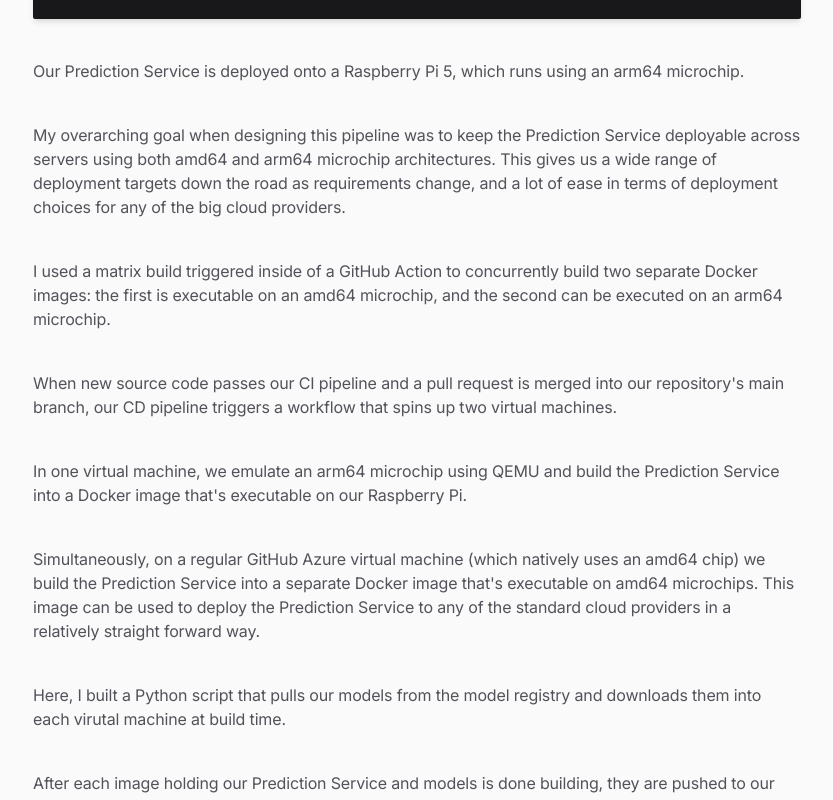
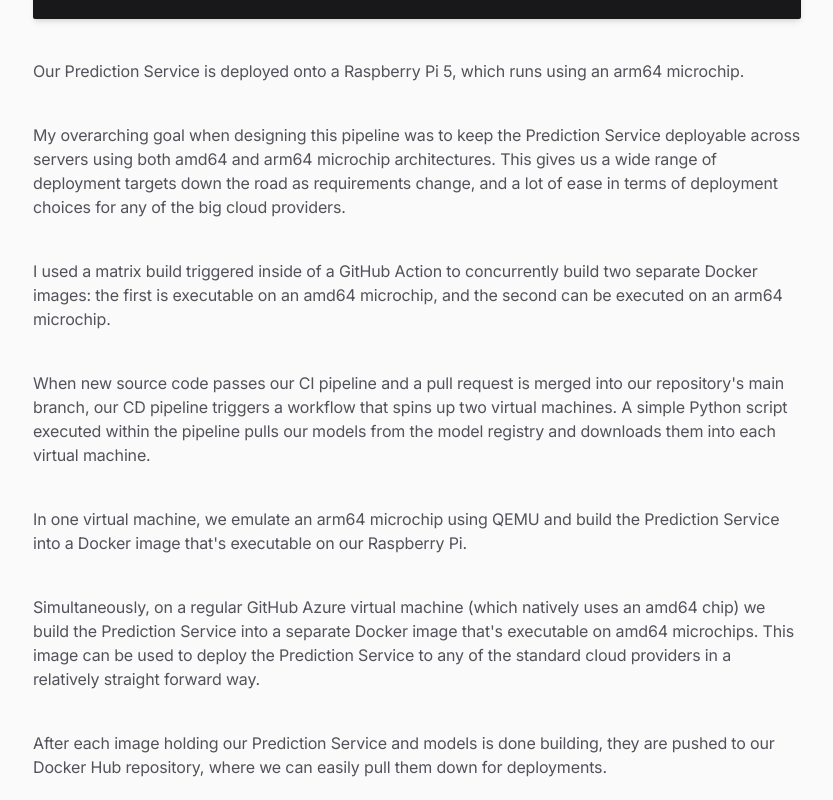
Before and after one commit to christopherkeim/christopherkeim-xyz, a Next.js app: page /projects/crypto in a window 1280 px wide. Shown: the part 11200-12000 px from the top of the page, without its empty margins (223-1056 px from the left). Built offline with nearby package versions, Linux system fonts and the light colour scheme.

Commit message:
Updated `Continuous Delivery` section.

```diff
--- a/app/projects/crypto/page.tsx
+++ b/app/projects/crypto/page.tsx
@@ -389,7 +389,9 @@ export default function CryptoPage() {
         <PaperParagraph>
           When new source code passes our CI pipeline and a pull request is
           merged into our repository&apos;s main branch, our CD pipeline
-          triggers a workflow that spins up two virtual machines.
+          triggers a workflow that spins up two virtual machines. A simple
+          Python script executed within the pipeline pulls our models from the
+          model registry and downloads them into each virtual machine.
         </PaperParagraph>
         <PaperParagraph>
           In one virtual machine, we emulate an arm64 microchip using QEMU and
@@ -402,10 +404,6 @@ export default function CryptoPage() {
           separate Docker image that&apos;s executable on amd64 microchips. This
           image can be used to deploy the Prediction Service to any of the
           standard cloud providers in a relatively straight forward way.
-        </PaperParagraph>
-        <PaperParagraph>
-          Here, I built a Python script that pulls our models from the model
-          registry and downloads them into each virutal machine at build time.
         </PaperParagraph>
         <PaperParagraph>
           After each image holding our Prediction Service and models is done
```
